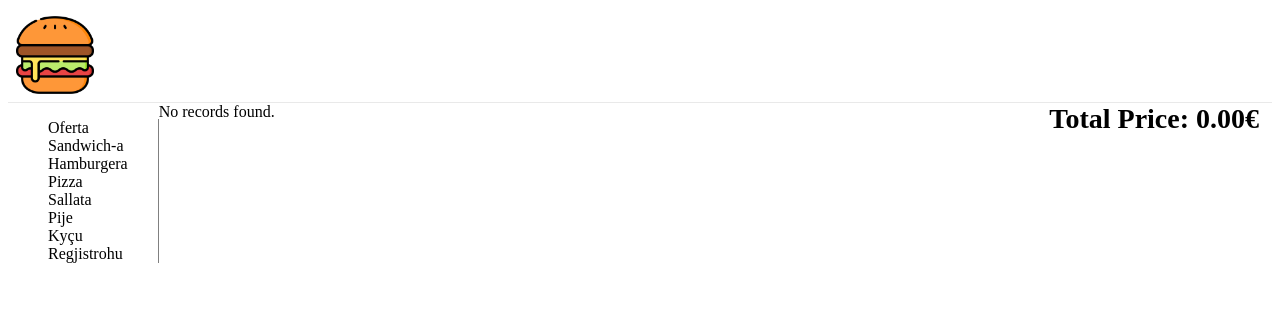
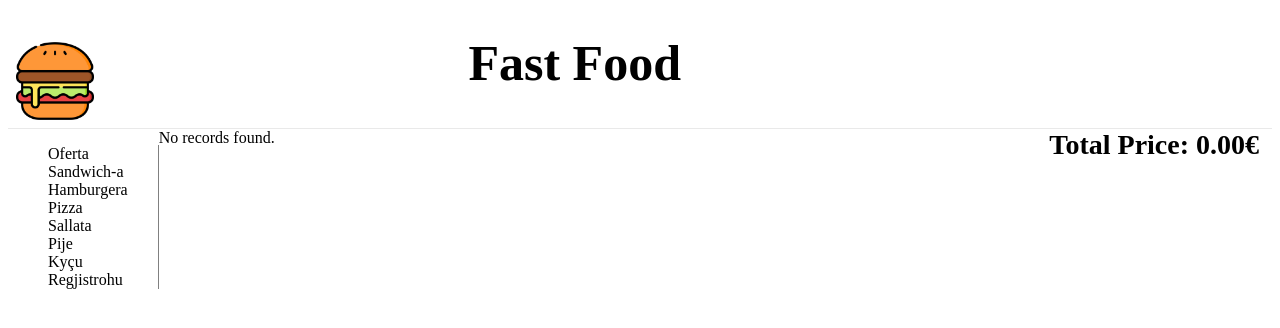
Before and after one commit to bleronsy/FastFoodApp, a PHP site: page /pije.php in a window 1280 px wide. Shown: the top 328 px of the page. Run offline with PHP 8.4, Linux system fonts and the light colour scheme; data that the repository does not hold is empty.

Commit message:
Some changes

```diff
--- a/hamburger.php
+++ b/hamburger.php
@@ -16,6 +16,7 @@
         </nav> -->
         <div class="bigCnt bigCntHeader">
             <div class="logo"></div>
+            <h1>Fast Food</h1>
        </div>
     </header>
     <main>
--- a/pije.php
+++ b/pije.php
@@ -16,6 +16,7 @@
         </nav> -->
         <div class="bigCnt bigCntHeader">
             <div class="logo"></div>
+            <h1>Fast Food</h1>
        </div>
     </header>
     <main>
--- a/pizza.php
+++ b/pizza.php
@@ -16,6 +16,7 @@
         </nav> -->
         <div class="bigCnt bigCntHeader">
             <div class="logo"></div>
+            <h1>Fast Food</h1>
        </div>
     </header>
     <main>
--- a/sallata.php
+++ b/sallata.php
@@ -16,6 +16,7 @@
         </nav> -->
         <div class="bigCnt bigCntHeader">
             <div class="logo"></div>
+            <h1>Fast Food</h1>
        </div>
     </header>
     <main>
--- a/sandwich.php
+++ b/sandwich.php
@@ -16,6 +16,7 @@
         </nav> -->
         <div class="bigCnt bigCntHeader">
             <div class="logo"></div>
+            <h1>Fast Food</h1>
        </div>
     </header>
     <main>
```
